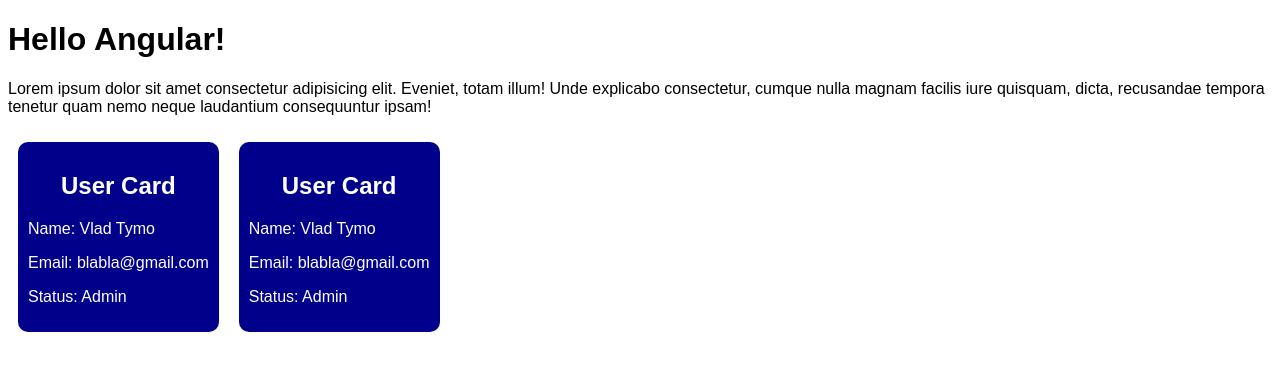
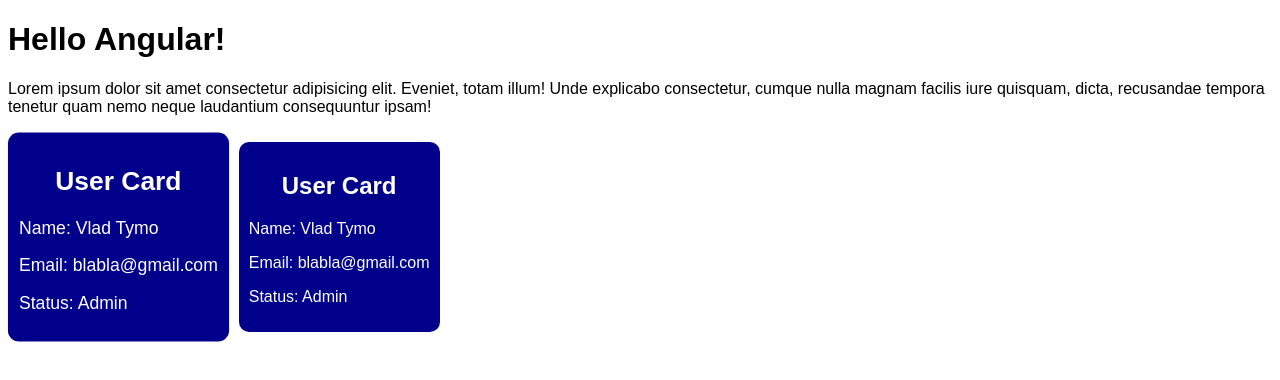
Before and after one commit to vladtymo/Angular-VPD111, an Angular app: page / in a window 1280 px wide. In both pictures the pointer is over the element 118 px from the left and 236 px from the top of the page. Shown: the top 380 px of the page. Built offline with nearby package versions, Linux system fonts and the light colour scheme.

Commit message:
Add card transition.

```diff
--- a/src/app/user/user.component.css
+++ b/src/app/user/user.component.css
@@ -5,6 +5,11 @@
     margin: 10px;
     border-radius: 10px;
     display: inline-block;
+    transition: .2s;
+}
+
+.user-card:hover {
+    transform: scale(1.1);
 }
 
 .user-card h2 {
```
